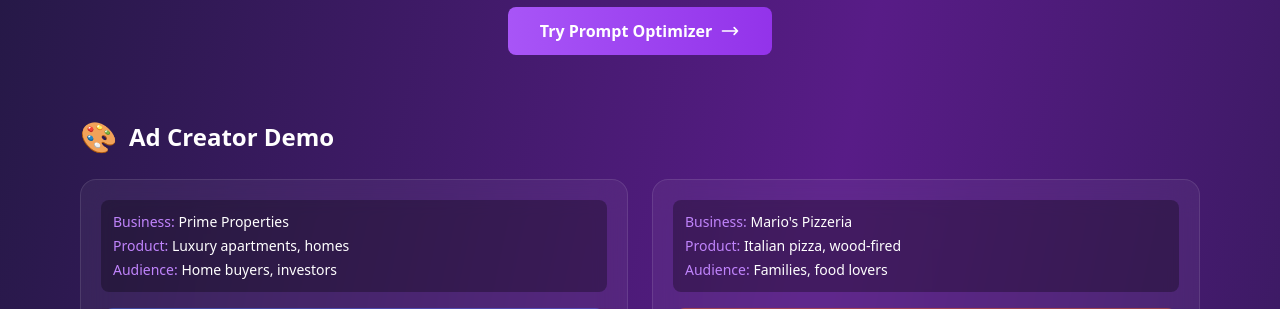
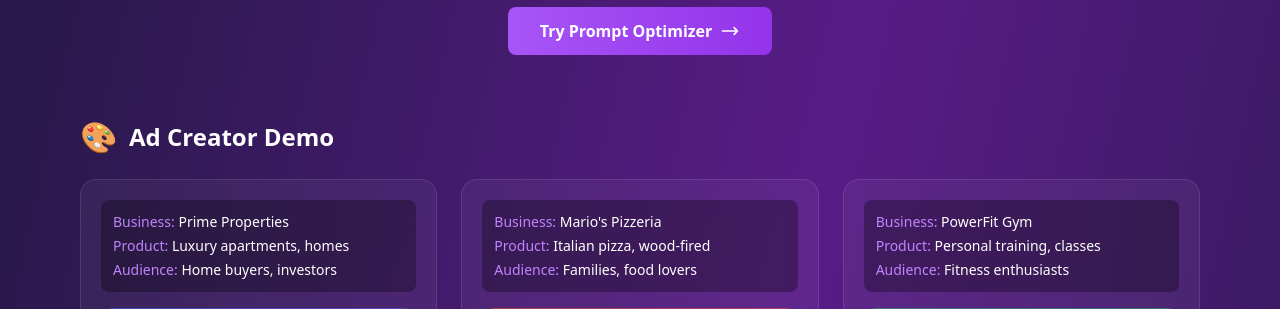
Before and after one commit to adstronglv/mastermaind-ai, a FastAPI app: page / in a window 1280 px wide. Shown: the part 1907-2216 px from the top of the page. Run offline with FastAPI, Linux system fonts and the light colour scheme; data that the repository does not hold is empty; parts of the project's set-up code (start-up, migrations or seed data) failed here and were passed over; some libraries are stand-ins or nearby versions.

Commit message:
Fix ad demo section: add fitness to grid, remove duplicate button
- Convert 2-column to 3-column grid (real estate, pizza, fitness)
- Remove hidden fitness demo from old tabbed layout
- Remove duplicate "Try It Yourself" button

Co-Authored-By: Claude Opus 4.6 <noreply@anthropic.com>

```diff
--- a/app/templates/index.html
+++ b/app/templates/index.html
@@ -317,8 +317,8 @@
                 <span data-i18n="demo_ad_title">Ad Creator Demo</span>
             </h3>
 
-            <!-- Two Demo Examples Grid -->
-            <div class="grid md:grid-cols-2 gap-6">
+            <!-- Three Demo Examples Grid -->
+            <div class="grid md:grid-cols-3 gap-6">
                 <!-- Demo 1: Real Estate -->
                 <div class="bg-white/5 backdrop-blur-lg rounded-2xl border border-white/10 p-5">
                     <div class="bg-black/30 rounded-lg p-3 space-y-1 text-sm mb-4">
@@ -364,41 +364,25 @@
                         </div>
                     </div>
                 </div>
-            </div>
-
-            <div class="mt-6 text-center">
-                <a href="/ads" class="inline-flex items-center gap-2 bg-gradient-to-r from-pink-500 to-orange-500 text-white px-6 py-3 rounded-lg font-semibold hover:opacity-90 transition">
-                    <span data-i18n="demo_try_now">Try It Yourself</span>
-                    <svg class="w-5 h-5" fill="none" stroke="currentColor" viewBox="0 0 24 24">
-                        <path stroke-linecap="round" stroke-linejoin="round" stroke-width="2" d="M17 8l4 4m0 0l-4 4m4-4H3"/>
-                    </svg>
-                </a>
-            </div>
-
-            <!-- Ad Demo 3: Fitness -->
-            <div id="ad-demo-fitness" class="ad-demo-content hidden bg-white/5 backdrop-blur-lg rounded-2xl border border-white/10 p-6">
-                <div class="grid md:grid-cols-2 gap-8 items-center">
-                    <div>
-                        <p class="text-gray-400 mb-4">Input:</p>
-                        <div class="bg-black/30 rounded-lg p-4 space-y-2 text-sm">
-                            <p><span class="text-purple-400">Business:</span> <span class="text-white">PowerFit Gym</span></p>
-                            <p><span class="text-purple-400">Product:</span> <span class="text-white">Personal training, group classes</span></p>
-                            <p><span class="text-purple-400">Audience:</span> <span class="text-white">Fitness enthusiasts, beginners</span></p>
-                            <p><span class="text-purple-400">USP:</span> <span class="text-white">24/7 access, certified trainers</span></p>
-                        </div>
+                <!-- Demo 3: Fitness -->
+                <div class="bg-white/5 backdrop-blur-lg rounded-2xl border border-white/10 p-5">
+                    <div class="bg-black/30 rounded-lg p-3 space-y-1 text-sm mb-4">
+                        <p><span class="text-purple-400">Business:</span> <span class="text-white">PowerFit Gym</span></p>
+                        <p><span class="text-purple-400">Product:</span> <span class="text-white">Personal training, classes</span></p>
+                        <p><span class="text-purple-400">Audience:</span> <span class="text-white">Fitness enthusiasts</span></p>
                     </div>
                     <div class="bg-gradient-to-br from-green-500/20 to-emerald-500/20 rounded-xl p-4 border border-green-500/30">
                         <div class="aspect-square bg-gradient-to-br from-green-400 to-emerald-500 rounded-lg mb-4 flex items-center justify-center overflow-hidden">
                             <img src="/static/images/adstrong-ad-fitness.png" alt="PowerFit Gym - AI Generated Ad" class="w-full h-full object-cover">
                         </div>
-                        <div class="space-y-2">
-                            <h4 class="text-white font-bold text-lg">Transform Your Body Today!</h4>
-                            <p class="text-gray-300 text-sm">Join the fitness revolution. Expert trainers, state-of-the-art equipment, and a community that supports your goals. First week free!</p>
-                            <div class="flex gap-2 mt-3">
-                                <span class="text-xs bg-white/10 text-gray-300 px-2 py-1 rounded">#fitness</span>
-                                <span class="text-xs bg-white/10 text-gray-300 px-2 py-1 rounded">#gym</span>
-                                <span class="text-xs bg-white/10 text-gray-300 px-2 py-1 rounded">#workout</span>
-                            </div>
+                        <div class="bg-black/40 rounded-lg p-3 border-l-4 border-green-400">
+                            <p class="text-green-300 text-xs font-medium uppercase tracking-wide mb-1">AI-Generated Headline</p>
+                            <h4 class="text-white font-bold text-lg leading-tight">Transform Your Body Today!</h4>
+                            <p class="text-gray-300 text-sm mt-2 leading-relaxed">Expert trainers, state-of-the-art equipment. First week free!</p>
+                        </div>
+                        <div class="flex gap-1 mt-3">
+                            <span class="text-xs bg-white/10 text-gray-300 px-2 py-0.5 rounded">#fitness</span>
+                            <span class="text-xs bg-white/10 text-gray-300 px-2 py-0.5 rounded">#gym</span>
                         </div>
                     </div>
                 </div>
```
